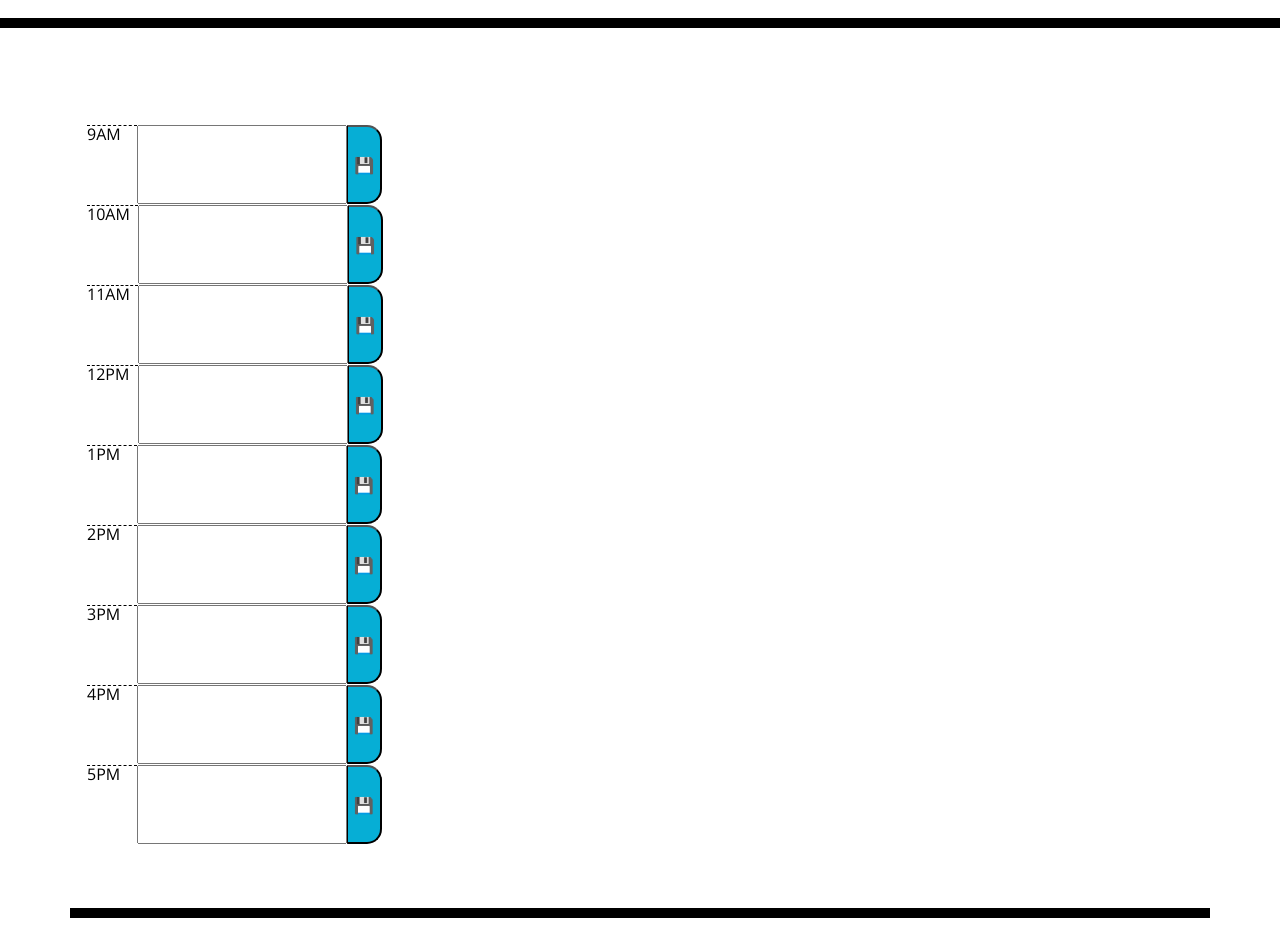
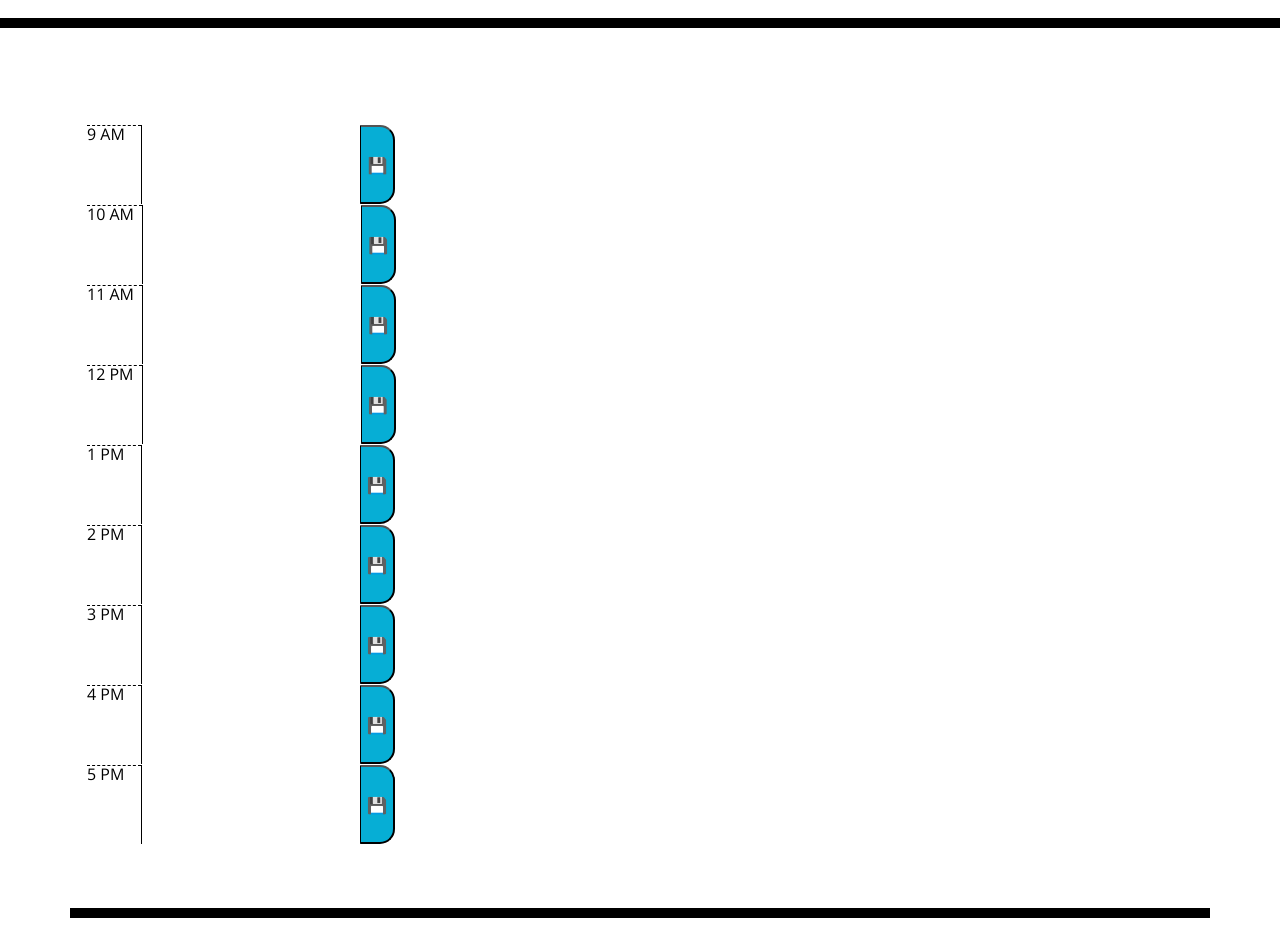
Before and after one commit to Plovato97/Day-Scheduler, a plain HTML site: page index.html in a window 1280 px wide. Shown: the part 240-1190 px from the top of the page. Drawn offline with nearby package versions, Linux system fonts and the light colour scheme.

Commit message:
restructured body to match css classes

```diff
--- a/index.html
+++ b/index.html
@@ -29,15 +29,15 @@
       <p id="currentDay" class="lead"></p>
     </header>
     <div class="container jumbotron">
-        <form class="time-block row"><label for="time" class="hour">9AM    </label><input type="text" name="9-h"><button class="saveBtn">💾</button></form>
-        <form class="time-block row"><label for="time" class="hour">10AM  </label><input type="text" name="10-h"><button class="saveBtn">💾</button></form>
-        <form class="time-block row"><label for="time" class="hour">11AM  </label><input type="text" name="11-h"><button class="saveBtn">💾</button></form>
-        <form class="time-block row"><label for="time" class="hour">12PM  </label><input type="text" name="12-h"><button class="saveBtn">💾</button></form>
-        <form class="time-block row"><label for="time" class="hour">1PM    </label><input type="text" name="1-h"><button class="saveBtn">💾</button></form>
-        <form class="time-block row"><label for="time" class="hour">2PM    </label><input type="text" name="2-h"><button class="saveBtn">💾</button></form>
-        <form class="time-block row"><label for="time" class="hour">3PM    </label><input type="text" name="3-h"><button class="saveBtn">💾</button></form>
-        <form class="time-block row"><label for="time" class="hour">4PM    </label><input type="text" name="4-h"><button class="saveBtn">💾</button></form>
-        <form class="time-block row"><label for="time" class="hour">5PM    </label><input type="text" name="5-h"><button class="saveBtn">💾</button></form>
+        <div class="time-block row"><div class="hour">9 AM    </div><textarea class="description"></textarea><button class="saveBtn">💾</button></div>
+        <div class="time-block row"><div class="hour">10 AM  </div><textarea class="description"></textarea><button class="saveBtn">💾</button></div>
+        <div class="time-block row"><div class="hour">11 AM  </div><textarea class="description"></textarea><button class="saveBtn">💾</button></div>
+        <div class="time-block row"><div class="hour">12 PM  </div><textarea class="description"></textarea><button class="saveBtn">💾</button></div>
+        <div class="time-block row"><div class="hour">1 PM    </div><textarea class="description"></textarea><button class="saveBtn">💾</button></div>
+        <div class="time-block row"><div class="hour">2 PM    </div><textarea class="description"></textarea><button class="saveBtn">💾</button></div>
+        <div class="time-block row"><div class="hour">3 PM    </div><textarea class="description"></textarea><button class="saveBtn">💾</button></div>
+        <div class="time-block row"><div class="hour">4 PM    </div><textarea class="description"></textarea><button class="saveBtn">💾</button></div>
+        <div class="time-block row"><div class="hour">5 PM    </div><textarea class="description"></textarea><button class="saveBtn">💾</button></div>
       <!-- Timeblocks go here -->
     </div>
 
```
